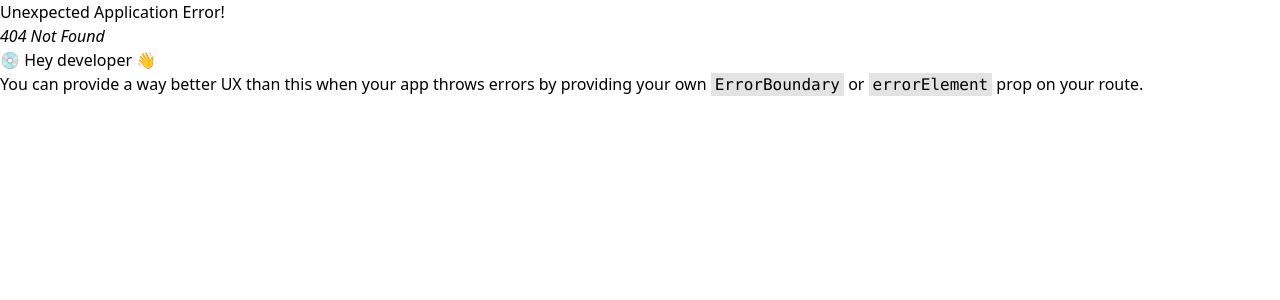
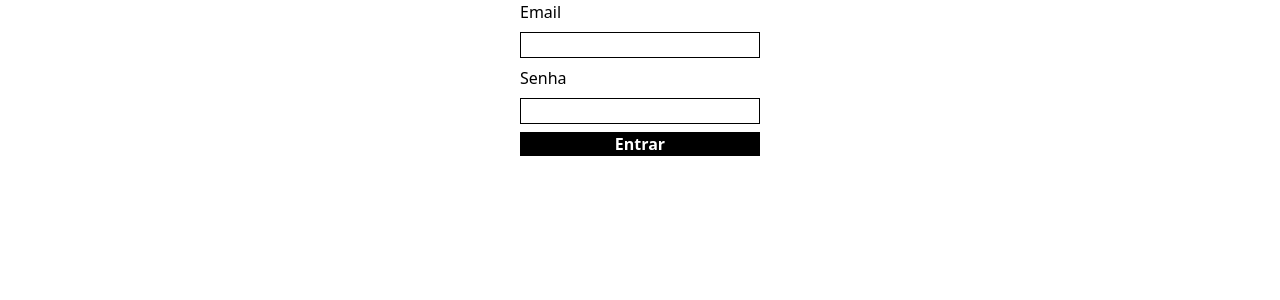
Before and after one commit to ayrandev/PROJETO-DIGITAL-STORE, a React (Vite) app in the folder FRONT-END/: page /LoginPage in a window 1280 px wide. Before the commit this address had no page. Shown: the top 300 px of the page. Built offline with nearby package versions, Linux system fonts and the light colour scheme.

Commit message:
Adicionando pagina de login front

```diff
--- /dev/null
+++ b/FRONT-END/src/components/FormLogin.jsx
@@ -0,0 +1,34 @@
+import { useState } from "react";
+
+export default function LoginPage() {
+
+    const [email, setEmail] = useState("");
+    const [password, setPassword] = useState("");
+    const submitHandler = (event) => {
+        event.preventDefault();
+        let options = {
+            method: "POST",
+            headers: {
+                "Content-type": "application/json"
+            },
+            body: JSON.stringify({
+                email, password
+            })
+        }
+        fetch('http://localhost:3000/users/token', options)
+            .then(response => response.json())
+            .then(body => {
+                localStorage.setItem('token', body.token);
+                location.href = '/admin'
+            })
+    }
+    return (
+        <form className="flex flex-col w-60 m-auto gap-2" onSubmit={submitHandler}>
+            <label htmlFor="">Email</label>
+            <input type="text" className="border border-black" onChange={event => setEmail(event.target.value)} />
+            <label htmlFor="">Senha</label>
+            <input type="password" className="border border-black" onChange={event => setPassword(event.target.value)} />
+            <button className="bg-black text-white font-bold">Entrar</button>
+        </form>
+    );
+}
--- a/FRONT-END/src/components/hearder-comp/HeaderDir.jsx
+++ b/FRONT-END/src/components/hearder-comp/HeaderDir.jsx
@@ -4,7 +4,7 @@ function HeaderDir (){
     return(
         <div className=" w-60 h-11 absolute top-11 left-[75%]">
         <a className="underline px-4" href="#">Cadastre-se</a>
-        <button className="w-28 h-10 rounded bg-pink-600 text-white font-bold text-sm px-4">Entrar</button>
+        <button className="w-28 h-10 rounded bg-pink-600 text-white font-bold text-sm px-4" >Entrar</button>
         </div>
     )
 }
--- a/FRONT-END/src/pages/HomePage.jsx
+++ b/FRONT-END/src/pages/HomePage.jsx
@@ -1,10 +1,8 @@
 import Gallery from "../components/Gallery"
 import Layout from "../components/Layout"
-import Footer from "../components/Footer"
 import ProductListing from "../components/ProductListing"
 import Section from "../components/Section"
 import CardSale from "../components/cardssale"
-import Header from "../components/hearder-comp/Header"
 import ProductOffer from "../components/ProductOffer"
 function App () {
     return(
@@ -17,10 +15,9 @@ function App () {
             link = {
                 {
                     "text": "Ver todos",
-                    "href": "http://redirect.link"
+                    "href": "http://localhost:5173/ProductListing"
                 }
             }>
-
             <ProductListing/> [3]
             </Section>
             <ProductOffer/>
--- a/FRONT-END/src/pages/ProductListingPage.jsx
+++ b/FRONT-END/src/pages/ProductListingPage.jsx
@@ -1,7 +1,5 @@
 import FilterBy from '../components/FilterBy'
-import Header from '../components/hearder-comp/Header'
 import ProductListing from '../components/ProductListing'
-import Footer from '../components/Footer'
 import Section from '../components/Section'
 import { useState } from 'react'
 import Layout from '../components/Layout'
--- a/FRONT-END/src/routes.jsx
+++ b/FRONT-END/src/routes.jsx
@@ -6,11 +6,13 @@ import {
 
 import HomePage from "./pages/HomePage";
 import ProductListingPage from "./pages/ProductListingPage";
+import LoginPage from "./components/FormLogin";
 export default createBrowserRouter(createRoutesFromElements(
     <>
         <Route path="/" element={<HomePage/>} />
         <Route path="/HomePage" element={<HomePage/>} />
         <Route path="/ProductListing" element={<ProductListingPage/>}/>
+        <Route path="/LoginPage" element={<LoginPage/>}/>
     </>
 
 ));
```
Also changed, not shown: FRONT-END/src/pages/LoginPage.jsx (added, +14 -0 lines).
